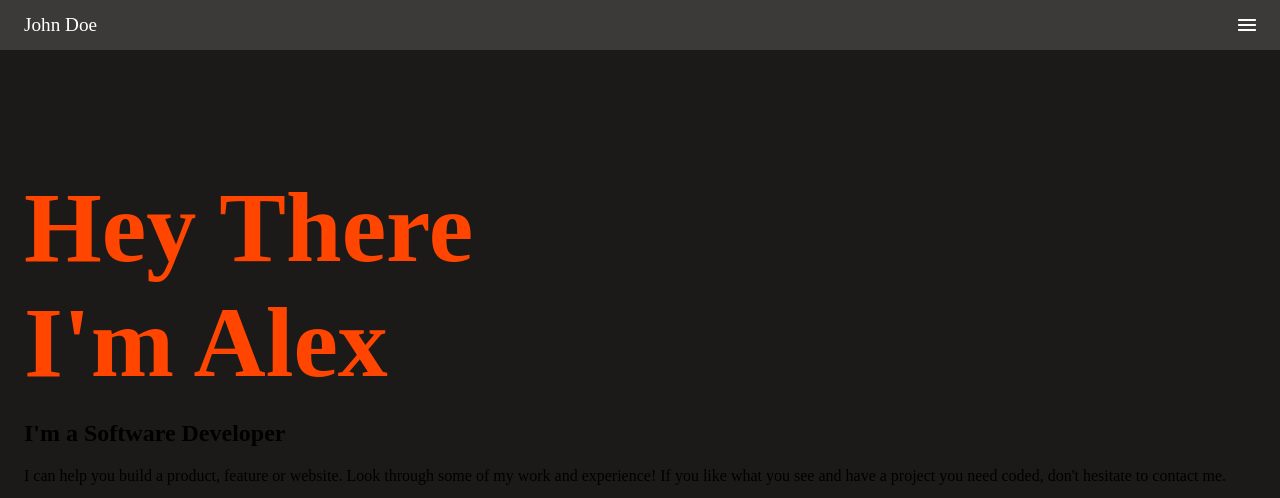
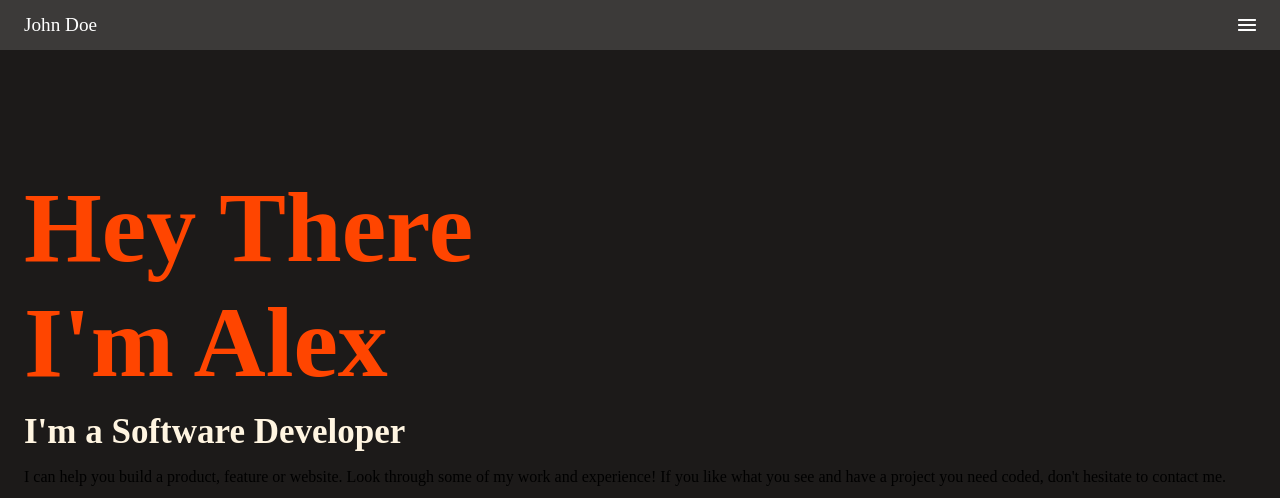
Before and after one commit to Kingstalux/Project-Portfolio-Mobile-Version-Skeletun, a website: page index.html in a window 1280 px wide. Shown: the top 498 px of the page. Drawn offline with Linux system fonts and the light colour scheme.

Commit message:
Add style to h2 tag

```diff
--- a/style.css
+++ b/style.css
@@ -34,3 +34,10 @@ body {
   margin-bottom: 12px;
   font-size: 100px;
 }
+
+.container h2 {
+  color: rgba(255,245,225,1);
+  margin: 0;
+  padding: 0;
+  font-size: 35px;
+}
```
